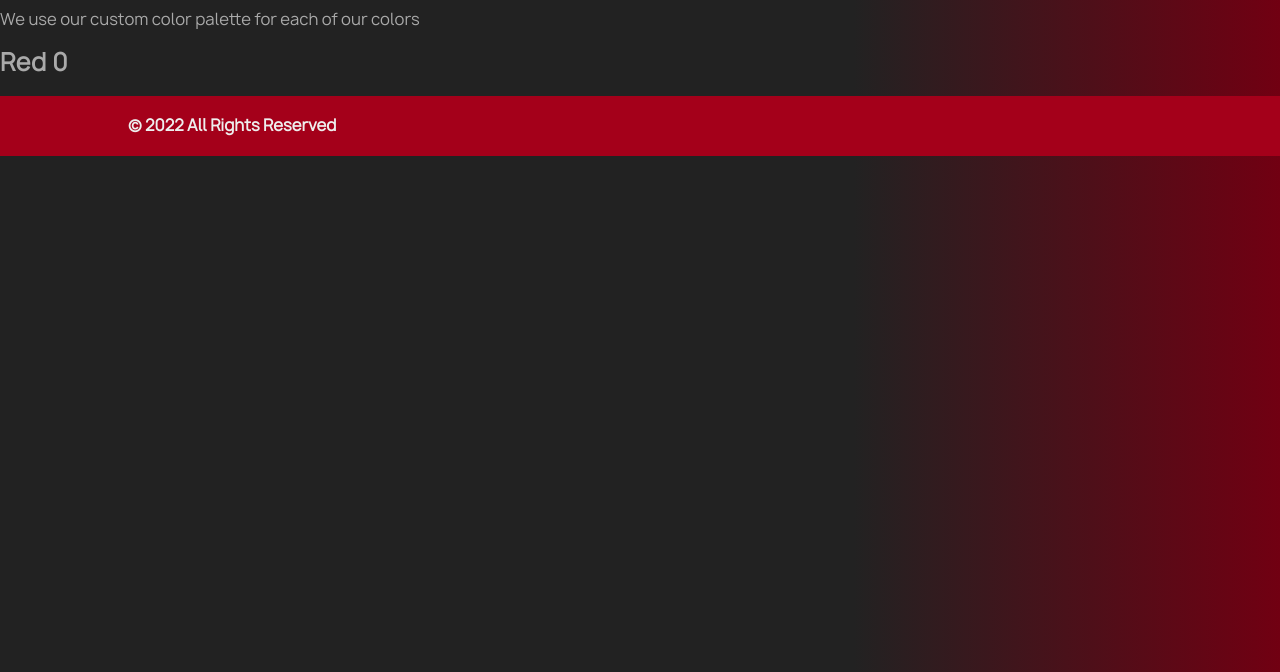
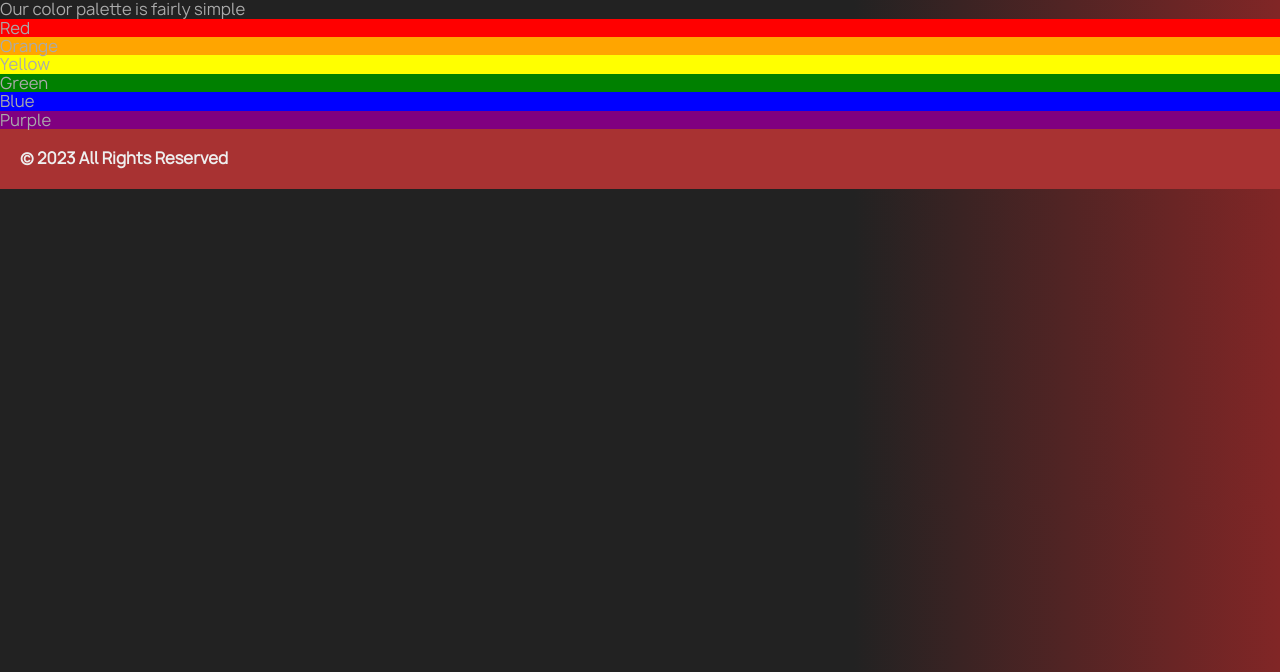
Before and after one commit to amicharski/react-boilerplate, a React app: page /color in a window 1280 px wide. Shown: the part 128-800 px from the top of the page. Built offline with nearby package versions, Linux system fonts and the light colour scheme.

Commit message:
added color palette (broken)

```diff
--- a/src/components/App.js
+++ b/src/components/App.js
@@ -1,11 +1,11 @@
 import React, { createContext } from 'react';
-import { Route, Switch } from 'react-router-dom';
+import { Route, Routes } from 'react-router-dom';
 import PageNotFound from './PageNotFound';
 import HomePage from './home/HomePage';
 import AboutPage from './about/AboutPage';
 import Header from './common/Header';
 import Footer from './common/Footer';
-import Color from './Color';
+import Color from './design_principles/Color';
 import DesignPrinciples from './design_principles/DesignPrinciples';
 import BasicControls from './basic_controls/BasicControls';
 import Structure from './structure/Structure';
@@ -21,19 +21,19 @@ function App() {
     return (
             <div>
                 <Header />
-                <Switch>
-                    <Route exact path="/" component={HomePage} />
-                    <Route path="/about" component={AboutPage} />
-                    <Route path="/color" component={Color} />
-                    <Route path="/design_principles/" component={DesignPrinciples} />
-                    <Route path="/basic_controls/" component={BasicControls} />
-                    <Route path="/structure/" component={Structure} />
-                    <Route path="/data_visualization/" component={DataVisualization} />
-                    <Route path="/patterns/" component={Patterns} />
-                    <Route path="/developer_best_practices" component={DeveloperBestPractices} />
-                    <Route path="/proof_of_concept" component={ProofOfConcept} />
-                    <Route component={PageNotFound} />
-                </Switch>
+                <Routes>
+                    <Route exact path="/" element={<HomePage />} />
+                    <Route path="/about" element={<AboutPage />} />
+                    <Route path="/color" element={<Color />} />
+                    <Route path="/design_principles/" element={<DesignPrinciples />} />
+                    <Route path="/basic_controls/" element={<BasicControls />} />
+                    <Route path="/structure/" element={<Structure />} />
+                    <Route path="/data_visualization/" element={<DataVisualization />} />
+                    <Route path="/patterns/" element={<Patterns />} />
+                    <Route path="/developer_best_practices" element={<DeveloperBestPractices />} />
+                    <Route path="/proof_of_concept" element={<ProofOfConcept />} />
+                    <Route element={<PageNotFound />} />
+                </Routes>
                 <Footer />
             </div>
     );
--- a/src/components/Color.js
+++ /dev/null
@@ -1,13 +0,0 @@
-import React from 'react';
-
-function Color() {
-    return <div>
-        <h1>Colors</h1>
-        <div>We use our custom color palette for each of our colors</div>
-        <div>
-            <h2>Red 0</h2>
-        </div>
-    </div>;
-}
-
-export default Color;
--- a/src/components/common/Footer.js
+++ b/src/components/common/Footer.js
@@ -5,7 +5,7 @@ function Footer() {
     return (
         <footer className="clearfix">
             <div className="limited">
-                &#169; 2022 All Rights Reserved
+                &#169; 2023 All Rights Reserved
             </div>
         </footer>
     );
--- a/src/components/common/Header.js
+++ b/src/components/common/Header.js
@@ -22,12 +22,12 @@ function Header() {
                 <ul id="primaryNav">
                     <li>
                         <div style={logoStyle}>
-                            Micharski
+                            MIGN
                             <button id="hamburgerBtn" onClick={menuToggle}>&#9776;</button>
                         </div>
                     </li>
                     <li className={`${page === "/" ? 'active' : ''}`}>
-                        <NavLink to="/" exact>Home</NavLink>
+                        <NavLink to="/">Home</NavLink>
                     </li>
                     <li className={`${page === "/about" ? 'active' : ''}`}>
                         <NavLink to="/about">About</NavLink>
--- /dev/null
+++ b/src/components/design_principles/Color.js
@@ -0,0 +1,22 @@
+/* eslint-disable react/jsx-key */
+import React from 'react';
+import ColorPaletteTile from './partials/ColorPaletteTile';
+
+function Color() {
+    return (
+        <div>
+            <h1>Colors</h1>
+            <div>Our color palette is fairly simple</div>
+            <div className="color-box-container">
+                <ColorPaletteTile backgroundColor="red">Red</ColorPaletteTile>
+                <ColorPaletteTile backgroundColor="orange">Orange</ColorPaletteTile>
+                <ColorPaletteTile backgroundColor="yellow">Yellow</ColorPaletteTile>
+                <ColorPaletteTile backgroundColor="green">Green</ColorPaletteTile>
+                <ColorPaletteTile backgroundColor="blue">Blue</ColorPaletteTile>
+                <ColorPaletteTile backgroundColor="purple">Purple</ColorPaletteTile>
+            </div>
+        </div>
+    );
+}
+
+export default Color;
--- /dev/null
+++ b/src/components/design_principles/partials/ColorPaletteTile.js
@@ -0,0 +1,22 @@
+import React from 'react';
+import PropTypes from 'prop-types';
+
+import variables from '../../../styles/small.scss';
+
+function ColorPaletteTile(props){
+    console.log(variables);
+    return (
+        <div className="color-box" style={{backgroundColor: `${props.backgroundColor}`}}>
+            {props.children}
+        </div>
+    );
+}
+
+ColorPaletteTile.propTypes = {
+    children: PropTypes.any,
+    backgroundColor: PropTypes.string,
+}
+
+export default ColorPaletteTile;
+
+/* `${#FFAAAA}`}}> */
--- a/src/index.js
+++ b/src/index.js
@@ -1,12 +1,12 @@
 import React from 'react';
 import { render } from 'react-dom';
-import { BrowserRouter as Router } from 'react-router-dom';
+import { BrowserRouter } from 'react-router-dom';
 import App from './components/App';
 import './styles/normalize.scss';
 import './styles/small.scss';
 import './styles/medium.scss';
 import './styles/large.scss';
 
-render( <Router>
+render( <BrowserRouter>
             <App />
-        </Router>, document.getElementById("app"));
+        </BrowserRouter>, document.getElementById("app"));
--- /dev/null
+++ b/src/styles/color_palette.module.scss
@@ -0,0 +1,80 @@
+@use "sass:map";
+
+$strict-colors: true;
+
+// $colors: (
+//     red-0: #FCF5F5,
+//     red-100: #FFE2E2,
+//     red-200: #FFCFCD,
+//     red-300: #FFBCB8,
+//     red-400: #FFA9A3,
+//     red-500: #FF958C,
+//     red-600: #FF8175,
+//     red-700: #FF6C5E,
+//     red-800: #FF5545,
+//     red-900: #FF3A2B,
+//     red-1000: #FC0A0A,
+//     red-1100: #E60013,
+//     red-1200: #D00017,
+//     red-1300: #BA0019,
+//     red-1400: #A4001A,
+//     red-1500: #8F0019,
+//     red-1600: #790118,
+//     red-1700: #640316,
+//     red-1800: #500512,
+//     red-1900: #3C060C,
+//     red-2000: #2A0303
+// );
+
+$color--red: #A83232;
+$color--orange: #A85632;
+$color--yellow: #A89932;
+$color--green: #32A852;
+$color--blue: #3268A8;
+$color--purple: #7932A8;
+
+$color--interval: 7.6%;
+
+$colors: () !default;
+$colors: map.merge((
+    "red": $color--red,
+    "orange": $color--orange,
+    "yellow": $color--yellow,
+    "green": $color--green,
+    "blue": $color--blue,
+    "purple": $color--purple
+), $colors);
+
+:export {
+    @each $key, $value in $colors {
+        .bg--#{$key} {
+            &-100 {
+                background-color: lighten($value, $color--interval * 4);
+            }
+            &-200 {
+                background-color: lighten($value, $color--interval * 3);
+            }
+            &-300 {
+                background-color: lighten($value, $color--interval * 2);
+            }
+            &-400 {
+                background-color: lighten($value, $color--interval);
+            }
+            &-500 {
+                background-color: $value;
+            }
+            &-600 {
+                background-color: darken($value, $color--interval);
+            }
+            &-700 {
+                background-color: darken($value, $color--interval * 2);
+            }
+            &-800 {
+                background-color: darken($value, $color--interval * 3);
+            }
+            &-900 {
+                background-color: darken($value, $color--interval * 4);
+            }
+        }
+    };
+}
--- a/src/styles/color_palette.scss
+++ /dev/null
@@ -1,49 +0,0 @@
-$strict-colors: true;
-
-$colors: (
-    red-0: #FCF5F5,
-    red-100: #FFE2E2,
-    red-200: #FFCFCD,
-    red-300: #FFBCB8,
-    red-400: #FFA9A3,
-    red-500: #FF958C,
-    red-600: #FF8175,
-    red-700: #FF6C5E,
-    red-800: #FF5545,
-    red-900: #FF3A2B,
-    red-1000: #FC0A0A,
-    red-1100: #E60013,
-    red-1200: #D00017,
-    red-1300: #BA0019,
-    red-1400: #A4001A,
-    red-1500: #8F0019,
-    red-1600: #790118,
-    red-1700: #640316,
-    red-1800: #500512,
-    red-1900: #3C060C,
-    red-2000: #2A0303
-);
-
-@function color-variation($color, $variation: false) {
-    @if map-has-key($colors, $color) {
-        $color: map-get($colors, $color);
-    } @else {
-        @if $strict-colors and type-of($color) != color {
-            @error "Invalid color name: `#{$color}`.";
-        }
-    }
-
-    @if $variation {
-        @if not map-has-key($variations, $variation) {
-            @error "Invalid $variation: `#{$variation}`.";
-        } @else {
-            $this-variation: map-get($variations, $variation);
-            $args: join(map-get($this-variation, function), $color);
-            @if map-get($this-variation, parameters) {
-                $args: join($args, map-get($this-variation, parameters));
-            }
-            @return call($args...);
-        }
-    }
-    @return $color;
-}
--- a/src/styles/large.scss
+++ b/src/styles/large.scss
@@ -7,4 +7,18 @@
         column-gap: 20px;
         row-gap: 20px;
     }
+
+    /* Color Boxes */
+
+    .color-box {
+        padding: 4rem;
+        text-align: center;
+    }
+
+    .color-box-container {
+        display: grid;
+        grid-template-columns: repeat(3, 1.2fr);
+        column-gap: 20px;
+        row-gap: 20px;
+    }
 } /* end of media query */
--- a/src/styles/medium.scss
+++ b/src/styles/medium.scss
@@ -14,4 +14,18 @@
         row-gap: 20px;
     }
 
+    /* Color Boxes */
+
+    .color-box {
+        padding: 4rem;
+        text-align: center;
+    }
+
+    .color-box-container {
+        display: grid;
+        grid-template-columns: repeat(2, 1.2fr);
+        column-gap: 20px;
+        row-gap: 20px;
+    }
+
 } /* end of media query */
--- a/src/styles/small.scss
+++ b/src/styles/small.scss
@@ -1,13 +1,18 @@
 @use 'sass:map';
 
-@import 'color_palette';
+@use 'color_palette.module.scss';
 
 $bg-color: #222;
 $text-color: #AAA;
 $text-dark: #111;
 $text-light: #EEE;
 
-$primary: map.get($colors, 'red-1400');//#D63230;
+$primary: map.get(color_palette.$colors, 'red');//#D63230;
+
+:export {
+    primary: #FFAAAA;
+}
+
 
 @font-face {
     font-family: RussischSans;
@@ -138,7 +143,7 @@ footer {
 }
 
 .tile > p {
-    text-align: justify;
+    text-align: left;
     font-size: 18px;
 }
 
@@ -146,3 +151,17 @@ footer {
     width: 100%;
     height: auto;
 }
+
+/* Color Boxes */
+
+.color-box {
+    padding: 4rem;
+    text-align: center;
+}
+
+.color-box-container {
+    display: grid;
+    grid-template-columns: repeat(1, 1.2fr);
+    column-gap: 20px;
+    row-gap: 20px;
+}
--- a/webpack.config.dev.js
+++ b/webpack.config.dev.js
@@ -1,21 +1,21 @@
-const webpack = require('webpack');
-const path = require('path');
-const HtmlWebpackPlugin = require('html-webpack-plugin');
+const webpack = require("webpack");
+const path = require("path");
+const HtmlWebpackPlugin = require("html-webpack-plugin");
 
-process.env.NODE_ENV = 'development';
+process.env.NODE_ENV = "development";
 
 module.exports = {
-    mode: 'development',
-    target: 'web',
-    devtool: 'cheap-module-source-map',
-    entry: './src/index',
+  mode: "development",
+  target: "web",
+  devtool: "cheap-module-source-map",
+  entry: "./src/index",
   output: {
     path: path.resolve(__dirname, "build"),
-        publicPath: '/',
-        filename: 'bundle.js'
+    publicPath: "/",
+    filename: "bundle.js",
   },
   devServer: {
-        historyApiFallback: true
+    historyApiFallback: true,
     // // temporary: there's an issue with the latest version of chrome
     // disableHostCheck: true,
     // headers: {
@@ -26,37 +26,37 @@ module.exports = {
   plugins: [
     new HtmlWebpackPlugin({
       template: "src/index.html",
-            favicon: "src/favicon.ico"
-        })
+      favicon: "src/favicon.ico",
+    }),
   ],
   module: {
     rules: [
       {
         test: /\.(js|jsx)$/,
+        use: "babel-loader",
         exclude: /node_modules/,
-                use: ["babel-loader"]
       },
       {
-                test: /(\.css)$/,
-                use: ["style-loader", "css-loader"]
+        test: /\.css$/,
+        use: [
+          "style-loader",
+          {
+            loader: "css-loader",
+            options: {
+              importLoaders: 1,
+              modules: true,
+            },
+          },
+        ],
       },
       {
-                test: /\.s[ac]ss$/i,
-                use: [
-                    "style-loader",
-                    "css-loader",
-                    {
-                        loader: "sass-loader",
-                        options: {
-                            implementation: require("sass")
-                        }
-                    }
-                ]
+        test: /\.scss$/,
+        use: ["style-loader", "css-loader", "sass-loader"],
       },
       {
         test: /\.(png|gif|woff|woff2|eot|ttf|svg|webp|jpg|jpeg)$/,
-                loader: 'file-loader',
+        loader: "file-loader",
       },
-        ]
-    }
-}
+    ],
+  },
+};
```
Also changed, not shown: package.json (+20 -10 lines), src/index.html (+1 -1 lines), 1 other file. Lines whose indentation alone changed are shown as unchanged.
